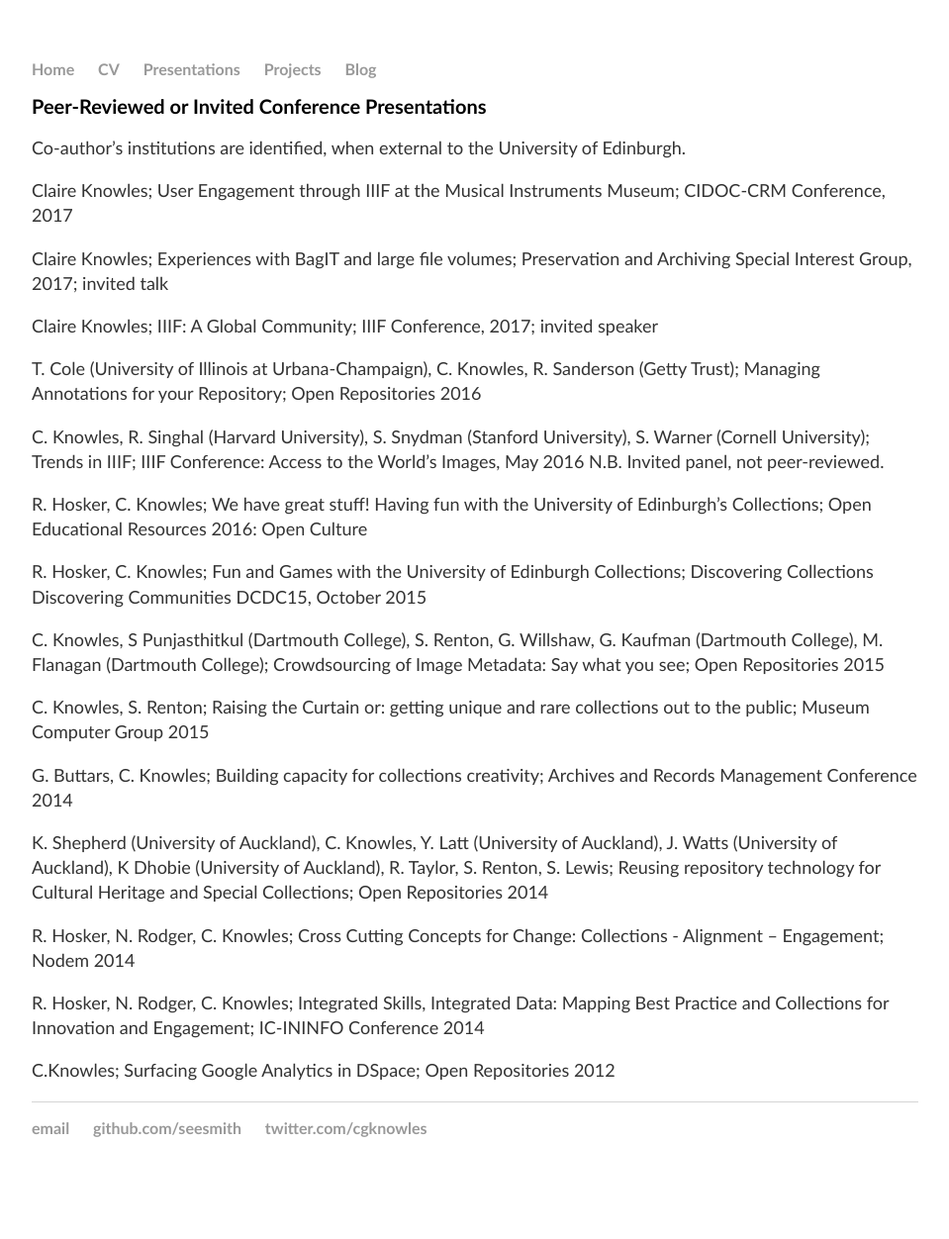
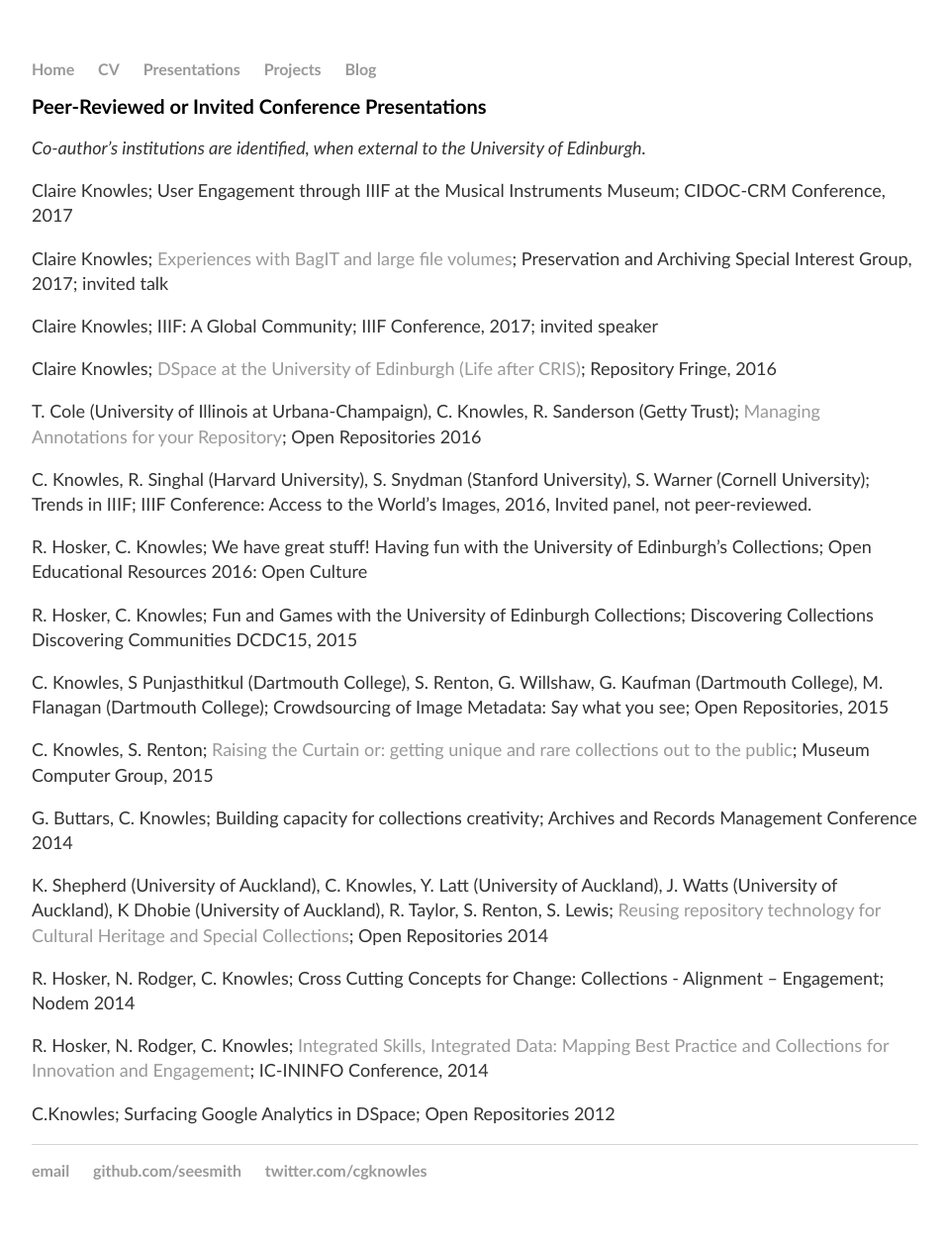
Before and after one commit to seesmith/seesmith.github.io, a Jekyll site: the page built from presentations/index.html, in a window 1280 px wide. Shown: the whole page at 99% size, without its empty margins (160-1119 px from the left). Built offline with Jekyll 4.4.1, drawn with Linux system fonts in a browser that asks for light colours; before the commit the page ends 1209 px from its top, so only the background shows below that.

Commit message:
added links

```diff
--- a/presentations/index.html
+++ b/presentations/index.html
@@ -4,20 +4,21 @@
 ---
 <div class="blurb">
 	<h1>Peer-Reviewed or Invited Conference Presentations</h1>
-<p>Co-author’s institutions are identified, when external to the University of Edinburgh.</p>
+	<p><i>Co-author’s institutions are identified, when external to the University of Edinburgh.</i></p>
 <p>Claire Knowles; User Engagement through IIIF at the Musical Instruments Museum; CIDOC-CRM Conference, 2017</p>
-<p>Claire Knowles; Experiences with BagIT and large file volumes; Preservation and Archiving Special Interest Group, 2017; invited talk</p>
+<p>Claire Knowles; <a href="https://figshare.com/articles/DataVault_Experience_with_Bagit_and_large_file_volumes/5418670">Experiences with BagIT and large file volumes</a>; Preservation and Archiving Special Interest Group, 2017; invited talk</p>
 <p>Claire Knowles; IIIF: A Global Community; IIIF Conference, 2017; invited speaker<p>
-<p>T. Cole (University of Illinois at Urbana-Champaign), C. Knowles, R. Sanderson (Getty Trust); Managing Annotations for your Repository; Open Repositories 2016</p>
-<p>C. Knowles, R. Singhal (Harvard University), S. Snydman (Stanford University), S. Warner (Cornell University); Trends in IIIF;  IIIF Conference: Access to the World’s Images, May 2016 N.B. Invited panel, not peer-reviewed.</p>
+<p>Claire Knowles; <a href="https://www.era.lib.ed.ac.uk/handle/1842/17594">DSpace at the University of Edinburgh (Life after CRIS)</a>; Repository Fringe, 2016</p>
+<p>T. Cole (University of Illinois at Urbana-Champaign), C. Knowles, R. Sanderson (Getty Trust); <a href="https://www.era.lib.ed.ac.uk/handle/1842/15902">Managing Annotations for your Repository</a>; Open Repositories 2016</p>
+<p>C. Knowles, R. Singhal (Harvard University), S. Snydman (Stanford University), S. Warner (Cornell University); Trends in IIIF;  IIIF Conference: Access to the World’s Images, 2016, Invited panel, not peer-reviewed.</p>
 <p>R. Hosker, C. Knowles; We have great stuff! Having fun with the University of Edinburgh’s Collections; Open Educational Resources 2016: Open Culture</p>
-<p>R. Hosker, C. Knowles; Fun and Games with the University of Edinburgh Collections; Discovering Collections Discovering Communities DCDC15, October 2015</p>
-<p>C. Knowles, S Punjasthitkul (Dartmouth College), S. Renton, G. Willshaw, G. Kaufman  (Dartmouth College), M. Flanagan (Dartmouth College); Crowdsourcing of Image Metadata: Say what you see; Open Repositories 2015</p>
-<p>C. Knowles, S. Renton; Raising the Curtain or: getting unique and rare collections out to the public; Museum Computer Group 2015</p>
+<p>R. Hosker, C. Knowles; Fun and Games with the University of Edinburgh Collections; Discovering Collections Discovering Communities DCDC15, 2015</p>
+<p>C. Knowles, S Punjasthitkul (Dartmouth College), S. Renton, G. Willshaw, G. Kaufman  (Dartmouth College), M. Flanagan (Dartmouth College); Crowdsourcing of Image Metadata: Say what you see; Open Repositories, 2015</p>
+<p>C. Knowles, S. Renton; <a href="https://www.era.lib.ed.ac.uk/handle/1842/10415">Raising the Curtain or: getting unique and rare collections out to the public</a>; Museum Computer Group, 2015</p>
 <p>G. Buttars, C. Knowles; Building capacity for collections creativity; Archives and Records Management Conference 2014</p>
-<p>K. Shepherd (University of Auckland), C. Knowles, Y. Latt (University of Auckland), J. Watts (University of Auckland), K Dhobie (University of Auckland), R. Taylor, S. Renton, S. Lewis; Reusing repository technology for Cultural Heritage and Special Collections; Open Repositories 2014</p>
+<p>K. Shepherd (University of Auckland), C. Knowles, Y. Latt (University of Auckland), J. Watts (University of Auckland), K Dhobie (University of Auckland), R. Taylor, S. Renton, S. Lewis; <a href="https://figshare.com/articles/Reusing_repository_technology_for_Cultural_Heritage_and_Special_Collections/1089651">Reusing repository technology for Cultural Heritage and Special Collections</a>; Open Repositories 2014</p>
 <p>R. Hosker, N. Rodger, C. Knowles; Cross Cutting Concepts for Change: Collections - Alignment – Engagement; Nodem 2014</p>
-<p>R. Hosker, N. Rodger, C. Knowles; Integrated Skills, Integrated Data: Mapping Best Practice and Collections for Innovation and Engagement; IC-ININFO Conference 2014</p>
+<p>R. Hosker, N. Rodger, C. Knowles; <a href="https://www.era.lib.ed.ac.uk/handle/1842/9414">Integrated Skills, Integrated Data: Mapping Best Practice and Collections for Innovation and Engagement</a>; IC-ININFO Conference, 2014</p>
 <p>C.Knowles; Surfacing Google Analytics in DSpace; Open Repositories 2012</p>
 
 
```
